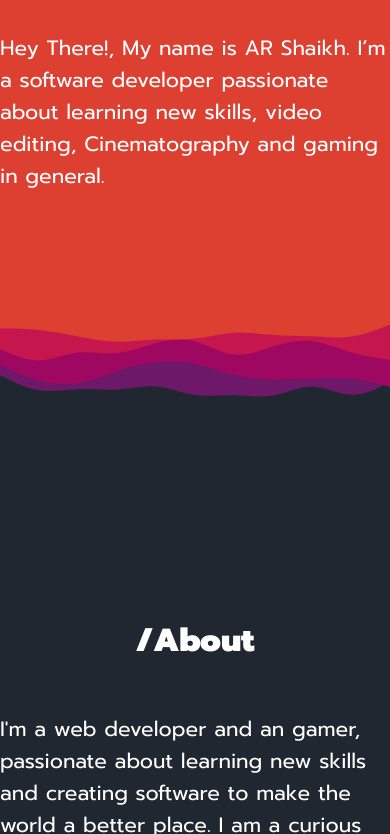
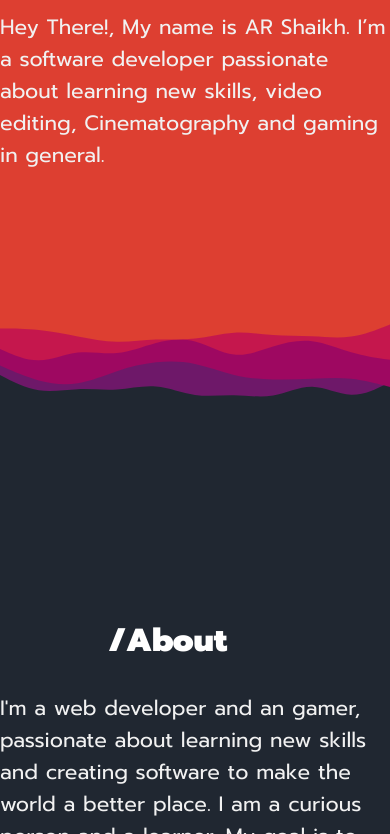
Before and after one commit to arshaikh427/arshaikh.code, a plain HTML site: page index.html in a window 390 px wide. Shown: the part 326-1160 px from the top of the page. Drawn offline with Linux system fonts and the light colour scheme; a script that the page names is missing.

Commit message:
Update index.html

```diff
--- a/index.html
+++ b/index.html
@@ -19,6 +19,7 @@
     <script src="https://cdn.jsdelivr.net/npm/kute.js@2.1.2/dist/kute.min.js"></script>
 
     <style>
+/* Common styles for all screen sizes */
 /* Common styles for all screen sizes */
 body {
   margin: 0;
@@ -128,7 +129,11 @@ header {
   z-index: 9;
   background: #271e1e;
 }
-
+p {
+    font-size: 2em;
+    margin: 10px 146px 73px 384px;
+    z-index: 2;
+}
 .spacer {
   aspect-ratio: 960/300;
   width: 100%;
@@ -136,7 +141,11 @@ header {
   background-position: center;
   background-size: cover;
 }
-
+h1 {
+    font-size: 3em;
+    margin-right: 14vw;
+    z-index: 2;
+}
 .layer1 {
   background-image: url("./layer1.svg");
 }
@@ -249,7 +258,10 @@ a {
         transform: translate(85%, 60%);
         background-color: hsl(216, 21%, 16%);
       }
-
+      p{
+        color: #f1f1f1;
+        margin: 0;
+      }
       .curve::after {
         content: "";
         display: block;
```
